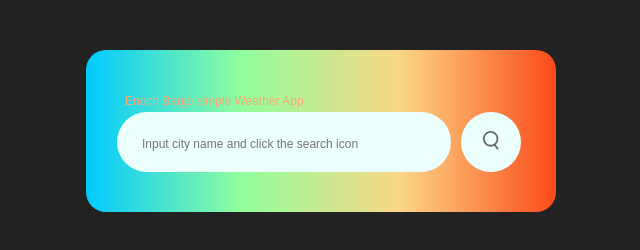
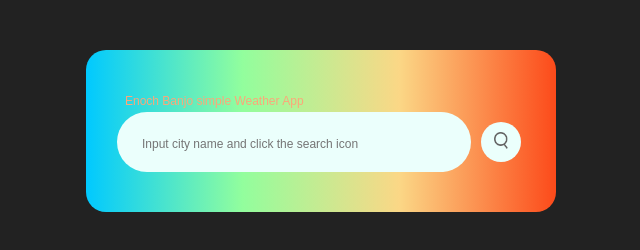
Before and after one commit to Timiprogs/Weather-App, a plain HTML site: page index.html in a window 1280 px wide. Shown: the whole page, without its empty margins (319-959 px from the left). Drawn offline with Linux system fonts and the light colour scheme.

Commit message:
search icon adjust

```diff
--- a/index.css
+++ b/index.css
@@ -96,12 +96,12 @@ background: #222;
       outline: 0;
       background: #ebfffc;
       border-radius: 50%;
-      width: 60px;
-      height:60px;
+      width: 40px;
+      height:40px;
       cursor: pointer;
 }
 
-.search button img{ width: 16px}
+.search button img{ width: 14px}
 
 .weather-symbol{width: 170px;
 margin-top: 30px;}
```
